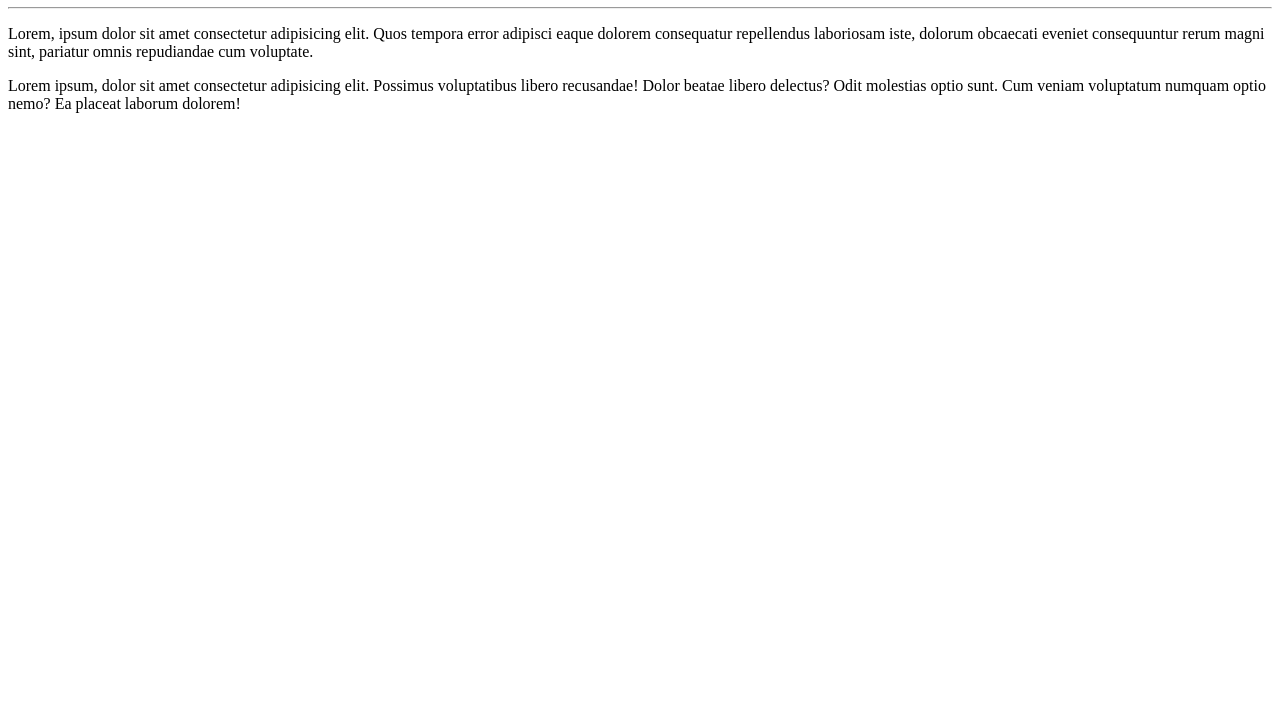
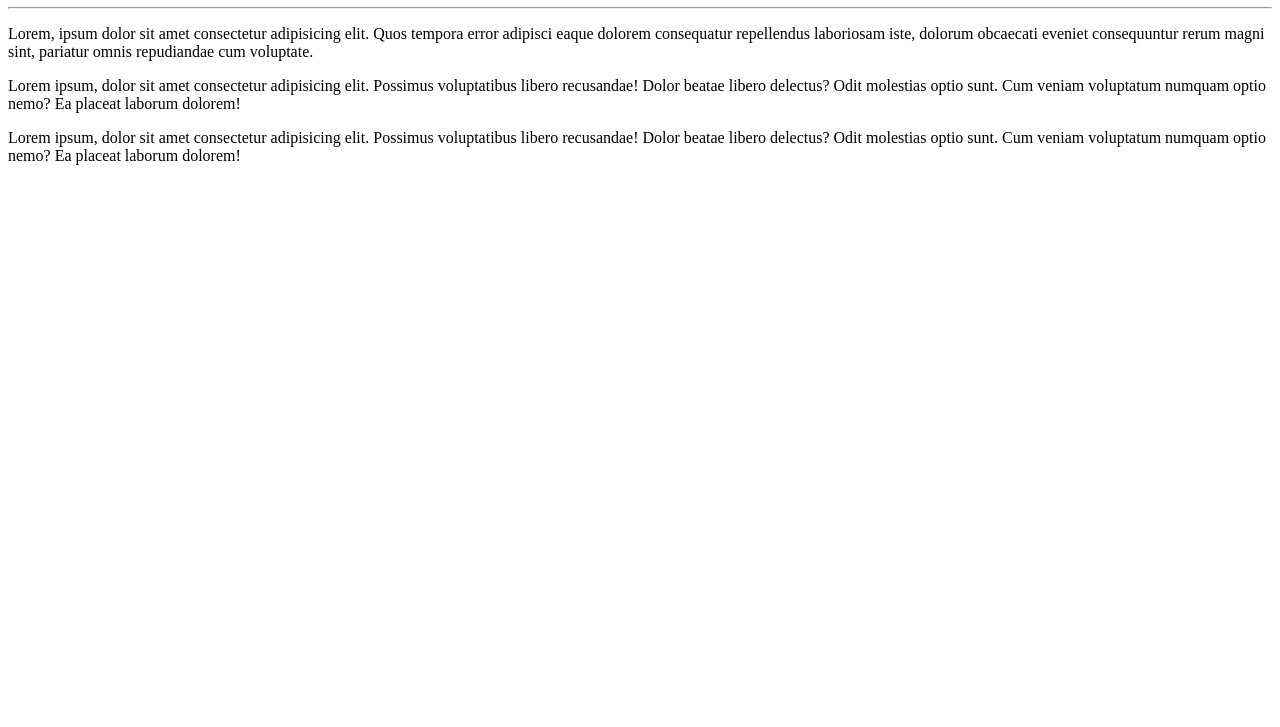
Before and after one commit to Joaogabsouza/Ola-Mundo, a plain HTML site: page site-exemplo/index.html in a window 1280 px wide. Shown: the part 73-800 px from the top of the page. Drawn offline with Linux system fonts and the light colour scheme.

Commit message:
Verificando se fica na mesma branch

```diff
--- a/site-exemplo/index.html
+++ b/site-exemplo/index.html
@@ -10,6 +10,7 @@
     <hr>
     <p>Lorem, ipsum dolor sit amet consectetur adipisicing elit. Quos tempora error adipisci eaque dolorem consequatur repellendus laboriosam iste, dolorum obcaecati eveniet consequuntur rerum magni sint, pariatur omnis repudiandae cum voluptate.</p>
     <p>Lorem ipsum, dolor sit amet consectetur adipisicing elit. Possimus voluptatibus libero recusandae! Dolor beatae libero delectus? Odit molestias optio sunt. Cum veniam voluptatum numquam optio nemo? Ea placeat laborum dolorem!</p>
+    <p>Lorem ipsum, dolor sit amet consectetur adipisicing elit. Possimus voluptatibus libero recusandae! Dolor beatae libero delectus? Odit molestias optio sunt. Cum veniam voluptatum numquam optio nemo? Ea placeat laborum dolorem!</p>
 
 </body>
 </html>
```
